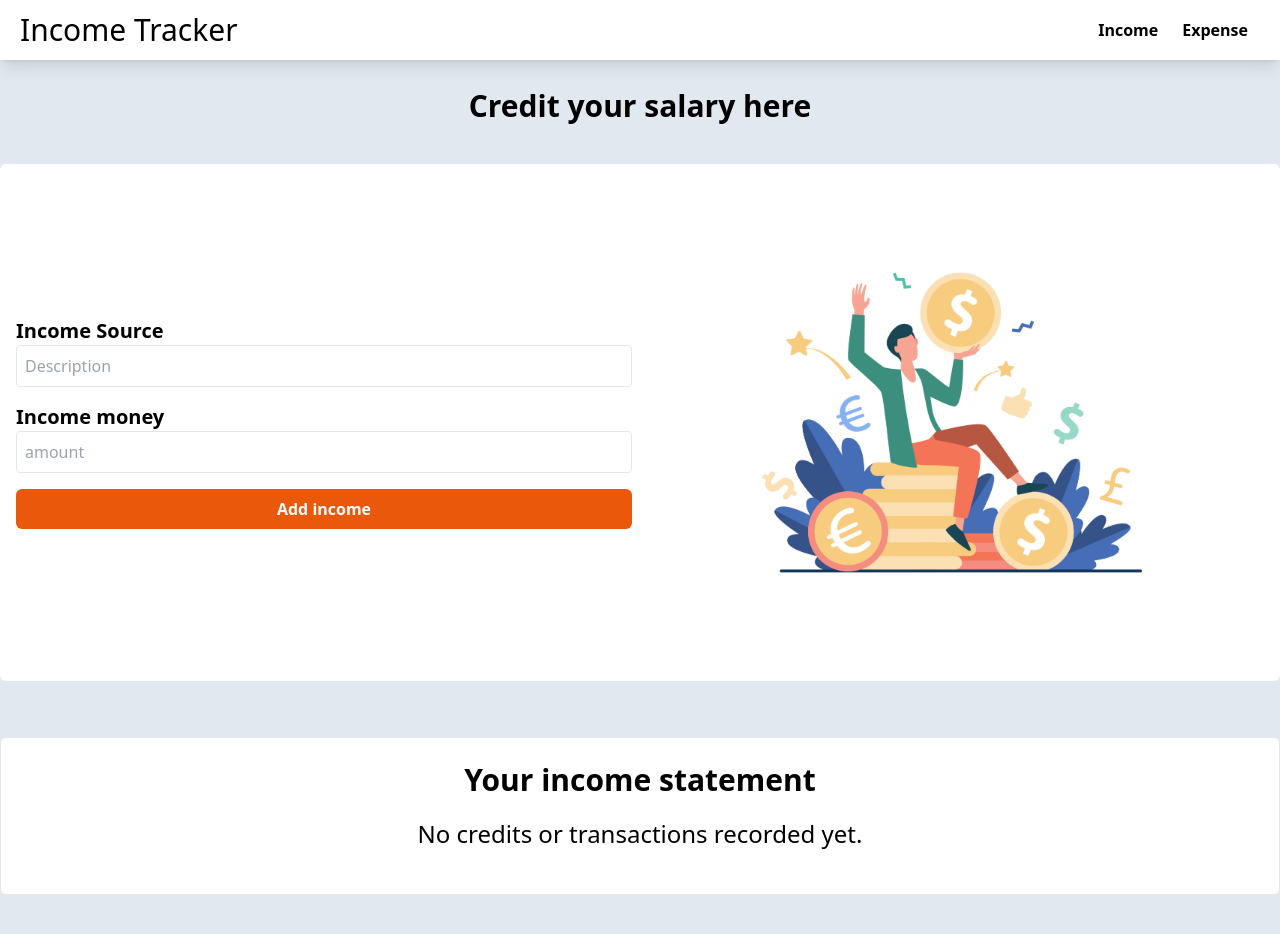
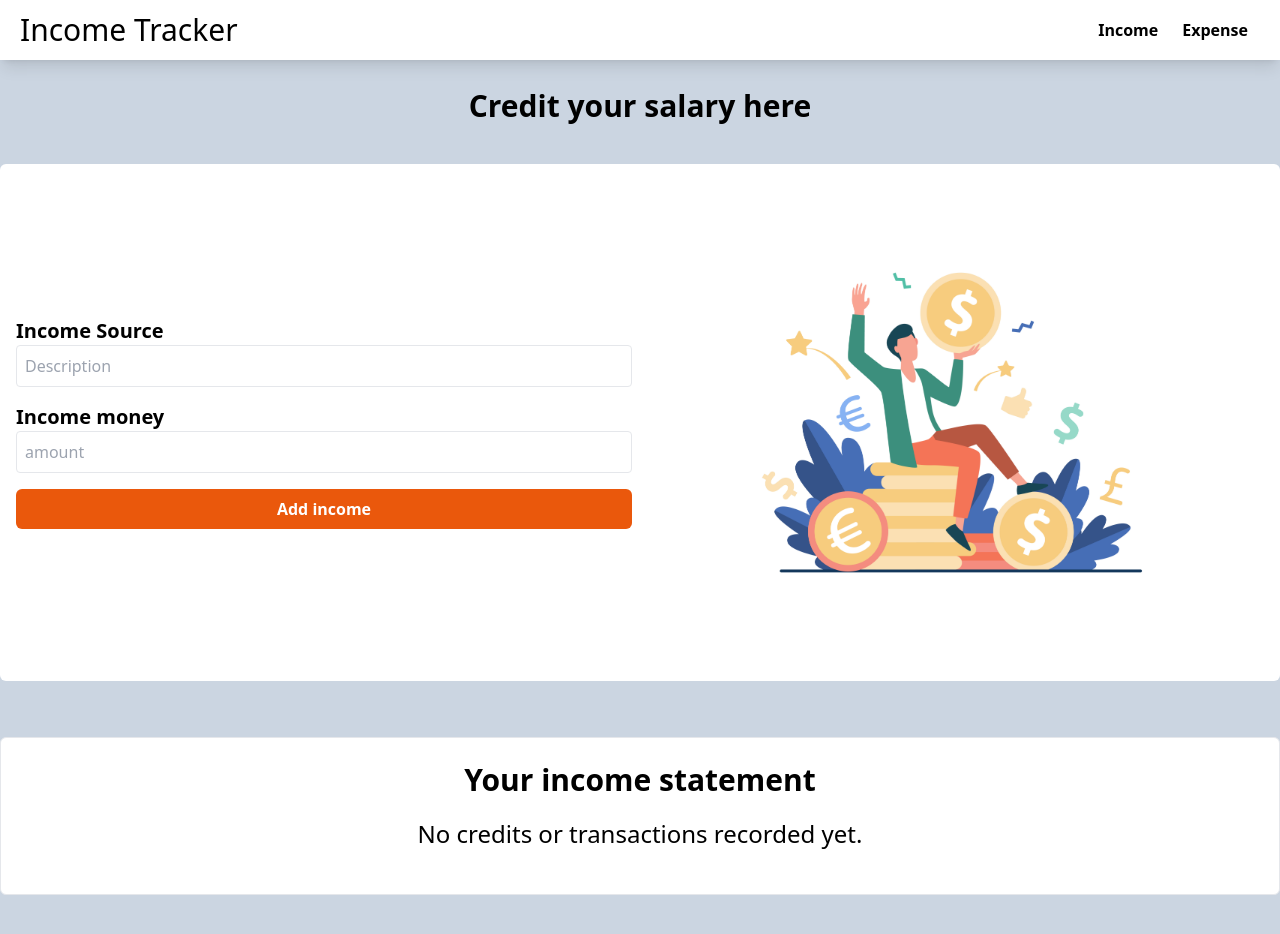
Before and after one commit to AbuRaihan1/sallery-tracking, a React (Create React App) app: page / in a window 1280 px wide. Shown: the top 934 px of the page. Built offline with nearby package versions, Linux system fonts and the light colour scheme.

Commit message:
updated bg-color

```diff
--- a/src/App.js
+++ b/src/App.js
@@ -4,7 +4,7 @@ import router from "./Router";
 
 function App() {
   return (
-    <div className="bg-slate-200 h-full pb-16">
+    <div className="bg-slate-300 h-full pb-16">
       <RouterProvider router={router}></RouterProvider>
     </div>
   );
```
